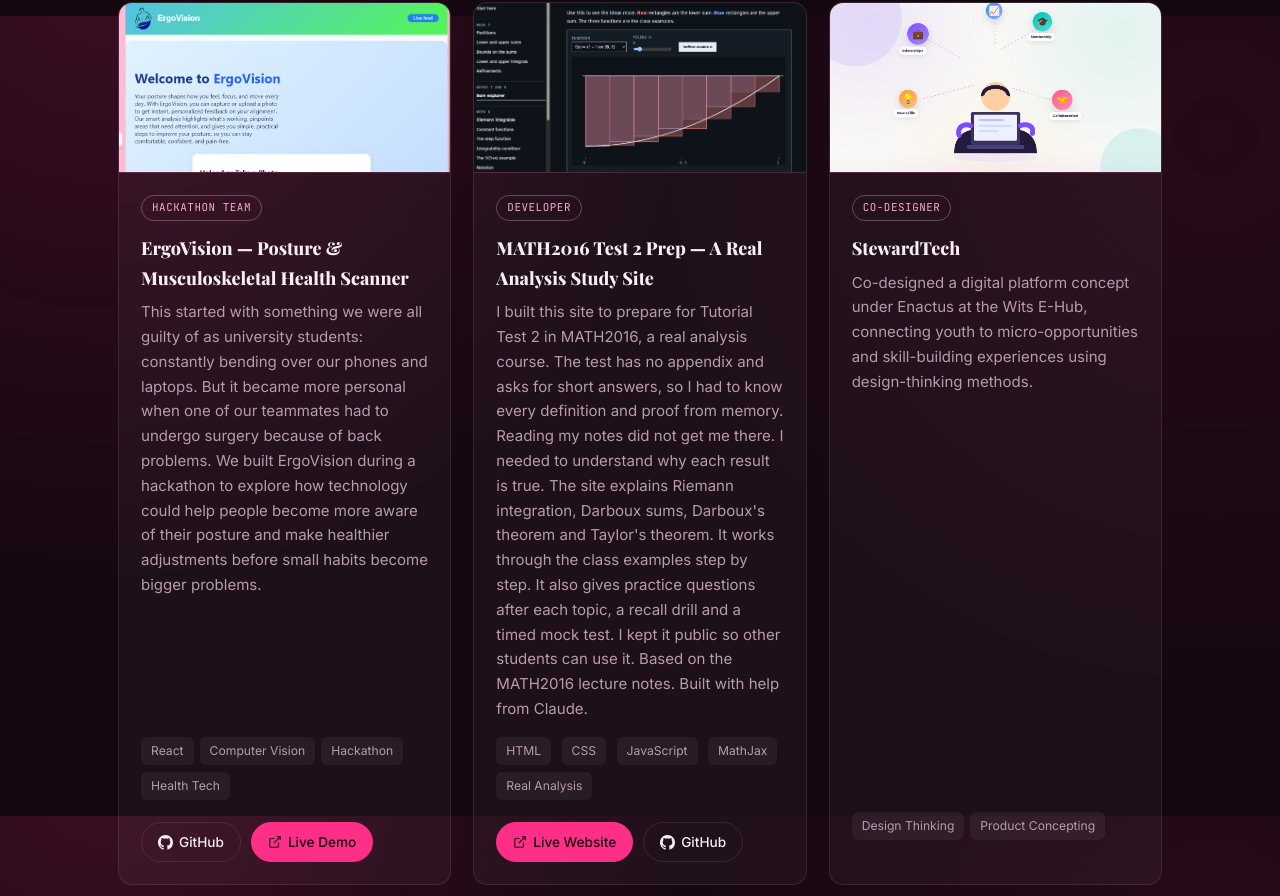
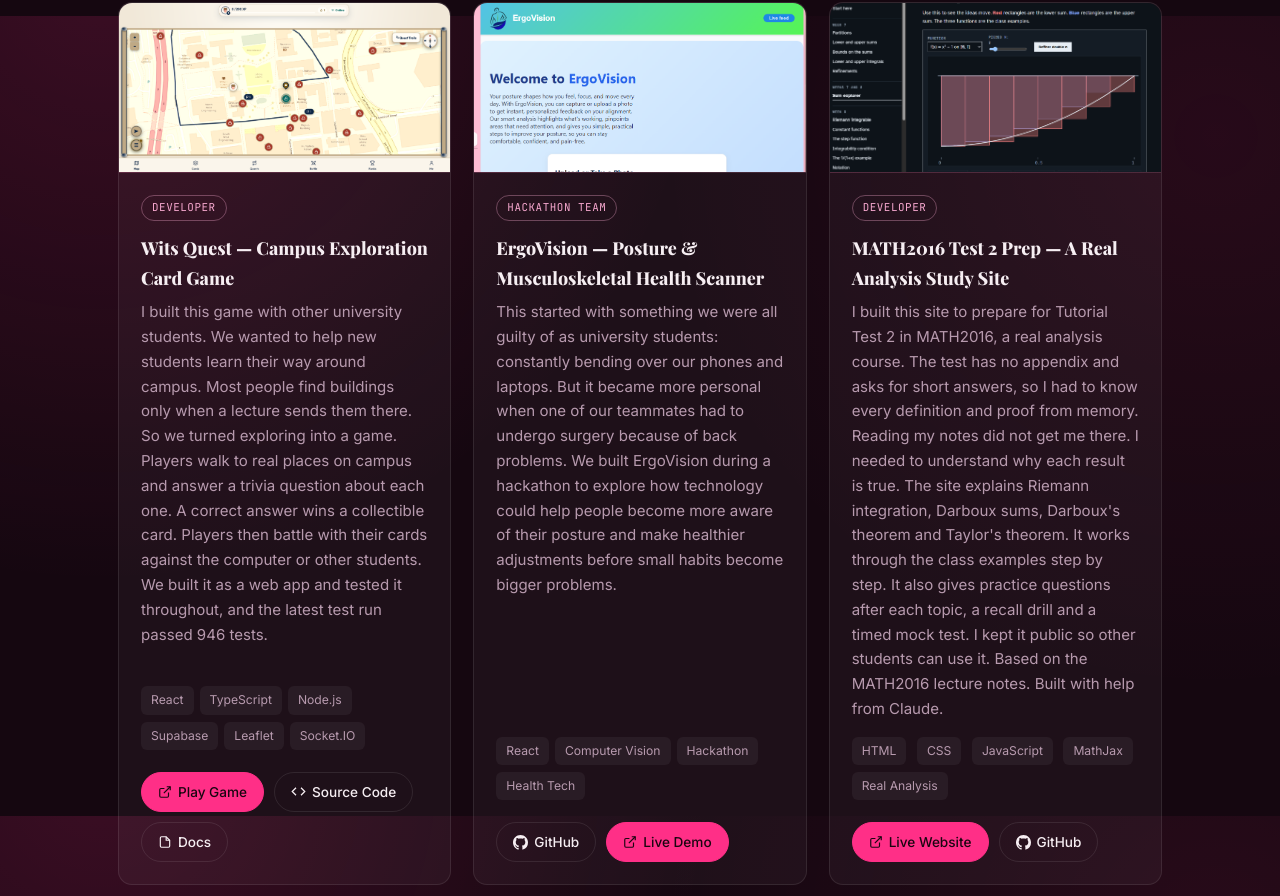
Before and after one commit to KeamogetsweModiakgotla/KeamogetsweModiakgotla.github.io, a plain HTML site: page projects.html in a window 1280 px wide. Shown: the part 1584-2480 px from the top of the page. Drawn offline with nearby package versions, Linux system fonts and the light colour scheme.

Commit message:
added volunteer certificate and quest project

```diff
--- a/projects.html
+++ b/projects.html
@@ -175,6 +175,50 @@
     </div>
   </div>
 </div>
+
+<div class="project-card">
+  <div class="project-thumb"><img src="assets/projects/wits-quest.png" alt="Wits Quest campus game"></div>
+  <div class="project-body">
+    <span class="role-tag">Developer</span>
+    <h3>Wits Quest — Campus Exploration Card Game</h3>
+    <p>
+    I built this game with other university students.
+ We wanted to help new students learn their way around campus. Most people find
+  buildings only when a lecture sends them there. So we turned exploring into a game.
+  Players walk to real places on campus and answer a trivia question about each one.
+  A correct answer wins a collectible card. Players then battle with their cards against
+  the computer or other students. We built it as a web app and tested it throughout,
+  and the latest test run passed 946 tests.
+    </p>
+    <div class="stack-tags">
+      <span>React</span><span>TypeScript</span><span>Node.js</span><span>Supabase</span><span>Leaflet</span><span>Socket.IO</span>
+    </div>
+    <div class="project-links">
+      <a href="https://wits-quest.vercel.app" target="_blank" rel="noopener" class="btn primary">
+        <svg viewBox="0 0 24 24" width="14" height="14" fill="none" stroke="currentColor" stroke-width="2" aria-hidden="true">
+          <path d="M18 13v6a2 2 0 0 1-2 2H5a2 2 0 0 1-2-2V8a2 2 0 0 1 2-2h6"/>
+          <path d="M15 3h6v6"/>
+          <path d="M10 14 21 3"/>
+        </svg>
+        Play Game
+      </a>
+      <a href="https://sdp.ms.wits.ac.za/big-o/Wits-Quest" target="_blank" rel="noopener" class="btn">
+        <svg viewBox="0 0 24 24" width="15" height="15" fill="none" stroke="currentColor" stroke-width="2" aria-hidden="true">
+          <path d="m16 18 6-6-6-6"/>
+          <path d="m8 6-6 6 6 6"/>
+        </svg>
+        Source Code
+      </a>
+      <a href="https://nkadimengkgothatso.github.io/-wits-quest/" target="_blank" rel="noopener" class="btn">
+        <svg viewBox="0 0 24 24" width="14" height="14" fill="none" stroke="currentColor" stroke-width="2" aria-hidden="true">
+          <path d="M14 3H6a2 2 0 0 0-2 2v14a2 2 0 0 0 2 2h12a2 2 0 0 0 2-2V9z"/>
+          <path d="M14 3v6h6"/>
+        </svg>
+        Docs
+      </a>
+    </div>
+  </div>
+</div>
       <div class="project-card">
         <div class="project-thumb"><img src="assets/projects/posture-scanner2.png" alt="Posture Scanner project illustration"></div>
         <div class="project-body">
```
Also changed, not shown: certificates.html (+10 -0 lines), assets/certificates/volunteer.png (added), assets/projects/wits-quest.png (added).
